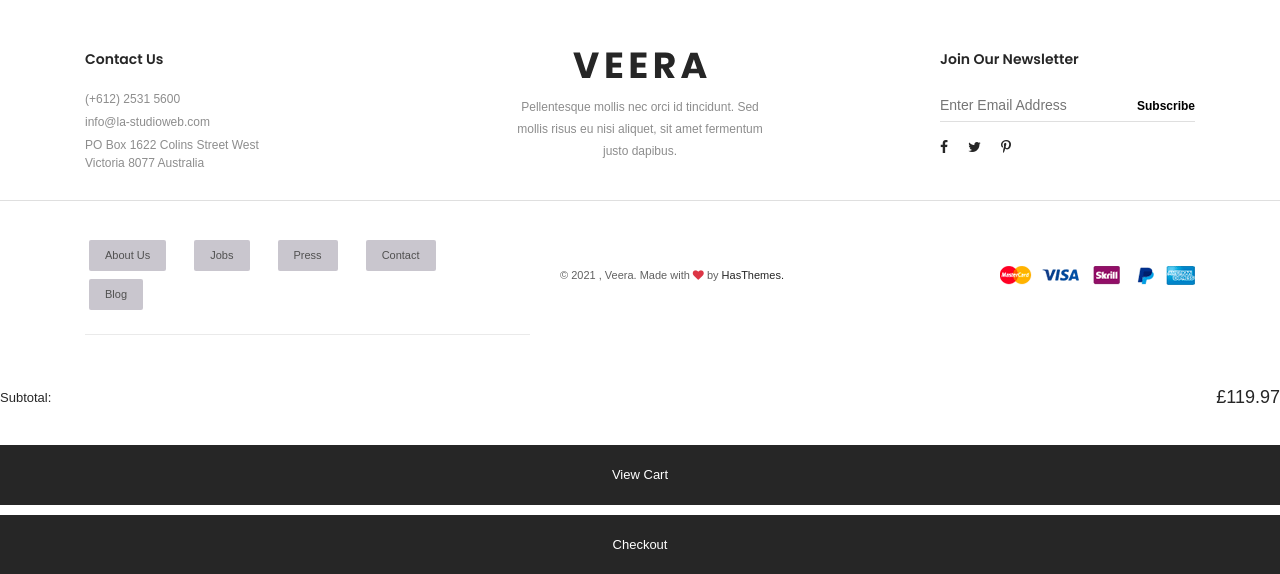
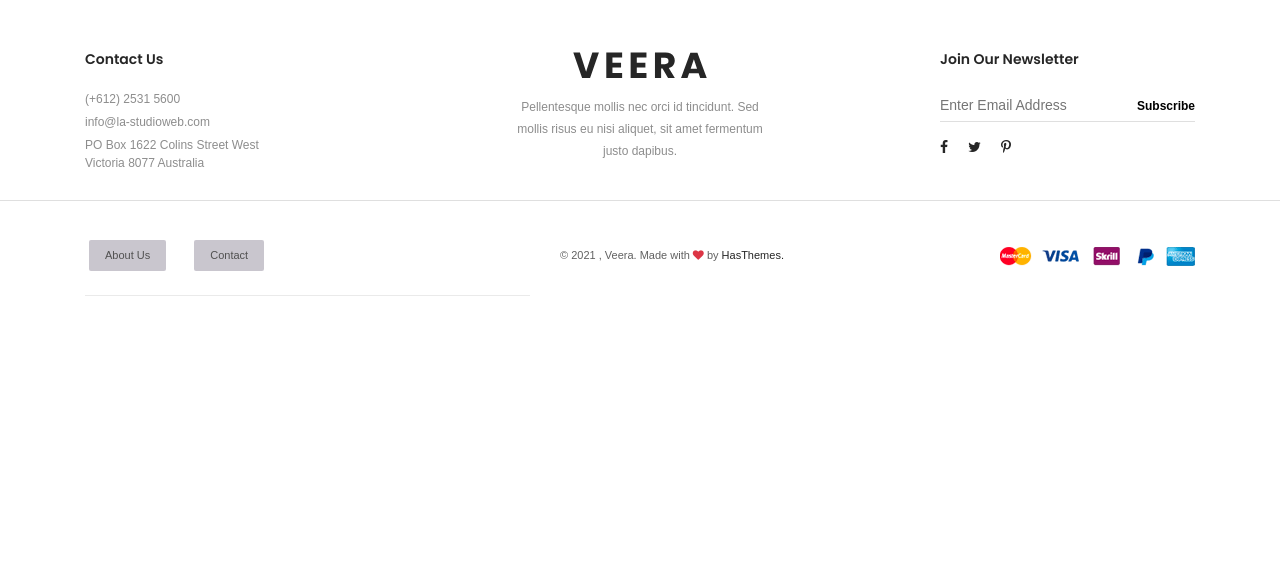
Before and after one commit to siddhikavaiya/Basic-Ecommerce-website, a Django app: page /checkout/ in a window 1280 px wide. Shown: the part 1239-1813 px from the top of the page. After the commit the page ends 1535 px from the top, so only its background shows below. Run offline with Django 3.2, Linux system fonts and the light colour scheme; data comes from the database, SQL or seed files in the repository; some libraries are stand-ins or nearby versions.

Commit message:
Update base.html

```diff
--- a/app/templates/base.html
+++ b/app/templates/base.html
@@ -72,7 +72,7 @@
                     <div class="header-left-area d-flex align-items-center">
                         <!-- Start Logo Area -->
                         <div class="logo-area">
-                            <a href="index.html"><img src="{% static 'img/logo.svg' %}" alt="Logo"/></a>
+                            <a href="{% url 'index' %}"><img src="{% static 'img/logo.svg' %}" alt="Logo"/></a>
                         </div>
                         <!-- End Logo Area -->
 
@@ -88,9 +88,9 @@
                         <!-- Start Main Menu -->
                         <nav id="mainmenu-wrap">
                             <ul class="nav mainmenu justify-content-center">
-                                <li><a class="current" href="index.html">Home</a></li>
+                                <li><a class="current" href="{% url 'index' %}">Home</a></li>
 
-                                <li class="dropdown-show mega-fullwidth"><a href="shop.html">Shop</a>
+                                <li class="dropdown-show mega-fullwidth"><a href="#">Shop</a>
                                     <ul class="mega-menu-wrap dropdown-nav d-flex">
                                         {% for i in cat %}
                                         <li class="mega-menu-item"><a href="{% url 'shop' %}?cid={{i.id}}" class="mega-item-title">{{i.c_name}}</a></li>
@@ -98,7 +98,7 @@
 
                                     </ul>
                                 </li>
-                                <li><a href="contact.html">Contact</a></li>
+                                <li><a href="{% url 'contact' %}">Contact</a></li>
                             </ul>
                         </nav>
                         <!-- End Main Menu -->
@@ -117,7 +117,7 @@
                                     {% if request.session.user %}
                                     <li><a href="{% url 'logout' %}">logout</a></li>
                                     <li><a href="{% url 'myaccount' %}">My Account</a></li>
-                                    <li><a href="wishlist.html">Wishlist</a></li>
+                                    <li><a href="#">Wishlist</a></li>
                                     <li><a href="{% url 'myorder' %}">Order History</a></li>
                                     {% else %}
                                     <li><a href="{% url 'signup' %}">Signup</a></li>
@@ -169,7 +169,7 @@
                                 <div class="footer-widget-item-wrap">
                                     <div class="widget-body">
                                         <div class="about-text">
-                                            <a href="index.html"><img src="{% static 'img/logo.svg' %}" alt="Logo"/></a>
+                                            <a href="{% url 'index' %}"><img src="{% static 'img/logo.svg' %}" alt="Logo"/></a>
                                             <p>Pellentesque mollis nec orci id tincidunt. Sed mollis risus eu nisi
                                                 aliquet, sit amet fermentum justo dapibus.</p>
                                         </div>
@@ -224,10 +224,8 @@
                     <div class="footer-menu mb-sm-12">
                         <ul class="nav justify-content-center justify-content-md-start">
                             <li><a href="about.html">About Us</a></li>
-                            <li><a href="#">Jobs</a></li>
-                            <li><a href="#">Press</a></li>
                             <li><a href="contact.html">contact</a></li>
-                            <li><a href="blog.html">Blog</a></li>
+
                         </ul>
                     </div>
                 </div>
@@ -270,17 +268,6 @@
 
 
 
-        <div class="minicart-calculation-wrap d-flex justify-content-between align-items-center">
-            <span class="cal-title">Subtotal:</span>
-            <span class="cal-amount">£119.97</span>
-        </div>
-        <div class="minicart-btn-group mt-38">
-            <a href="cart.html" class="btn btn-black ">View Cart</a>
-            <a href="checkout.html" class="btn btn-black mt-10">checkout</a>
-        </div>
-    </div>
-</div>
-<!--== End Mini Cart Wrapper ==-->
 
 <!--== Start Left Offside Menu Wrapper ==-->
 <div class="mfp-hide modalLeftOffside" id="left-offside-popup">
@@ -370,10 +357,10 @@
                                         <input type="text" id="quantity" value="1"/>
                                     </div>
                                     <div class="list-btn-group">
-                                        <a href="cart.html" class="btn btn-black">Add to Cart</a>
-                                        <a href="wishlist.html" data-toggle="tooltip" data-placement="top"
+                                        <a href="{% url 'showcart' %}" class="btn btn-black">Add to Cart</a>
+                                        <a href="#" data-toggle="tooltip" data-placement="top"
                                            title="Add to wishlist"><i class="dl-icon-heart2"></i></a>
-                                        <a href="compare.html" data-toggle="tooltip" data-placement="top"
+                                        <a href="#" data-toggle="tooltip" data-placement="top"
                                            title="Add to Compare"><i class="dl-icon-compare2"></i></a>
                                     </div>
                                 </div>
```
